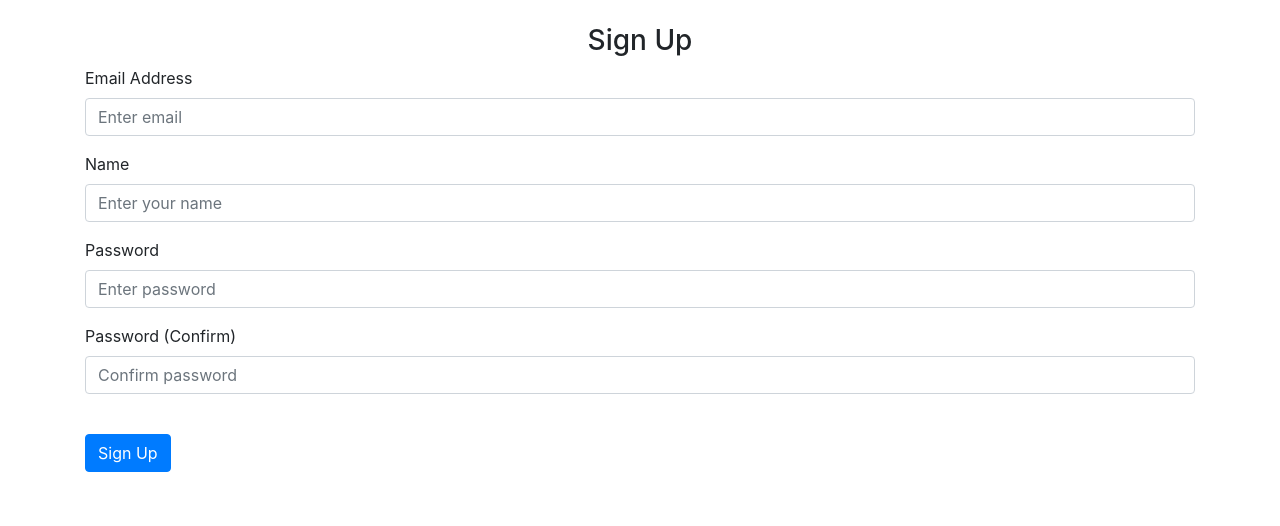
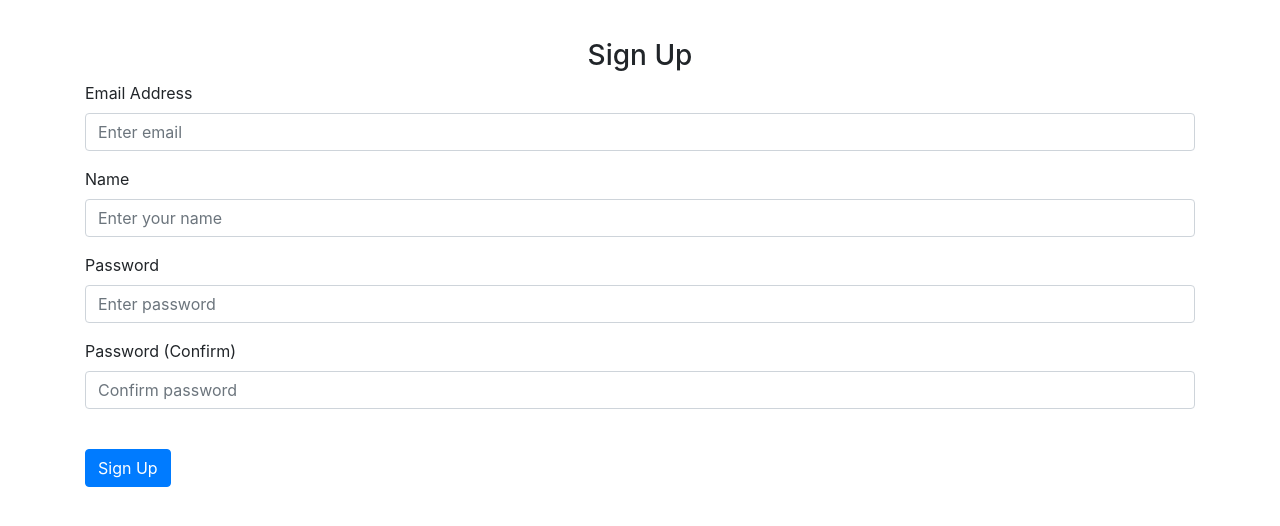
Before and after one commit to GameGenesis/Youtube-Video-Downloader, a Flask app: page /sign-up in a window 1280 px wide. Shown: the part 56-582 px from the top of the page. Run offline with Flask 2, Linux system fonts and the light colour scheme; some libraries are stand-ins or nearby versions.

Commit message:
Edit page title margins

```diff
--- a/website/templates/history.html
+++ b/website/templates/history.html
@@ -1,8 +1,7 @@
 {% extends "base.html" %} {% block title %}History{% endblock %}
 
 {% block content %}
-<br/>
-<h3 align="center">Conversion History</h3>
+<h3 align="center" style="margin-top:15px;margin-bottom:15px;">Conversion History</h3>
 <div class="overflow-auto" style="max-height: 300px;">
 <ul class="list-group list-group-flush" id="videos">
     {% for i in range(user.videos|length - 1, -1, -1) %}
--- a/website/templates/login.html
+++ b/website/templates/login.html
@@ -1,8 +1,7 @@
 {% extends "base.html" %} {% block title %}Login{% endblock %}
 
 {% block content %}
-<br/>
-<form method="POST">
+<form method="POST" style="margin-top:15px;">
     <h3 align="center">Login</h3>
     <div class="form-group">
     <label for="email">Email Address</label>
--- a/website/templates/sign_up.html
+++ b/website/templates/sign_up.html
@@ -2,7 +2,7 @@
 
 {% block content %}
 <br/>
-<form method="POST">
+<form method="POST" style="margin-top:15px;">
     <h3 align="center">Sign Up</h3>
     <div class="form-group">
     <label for="email">Email Address</label>
```
